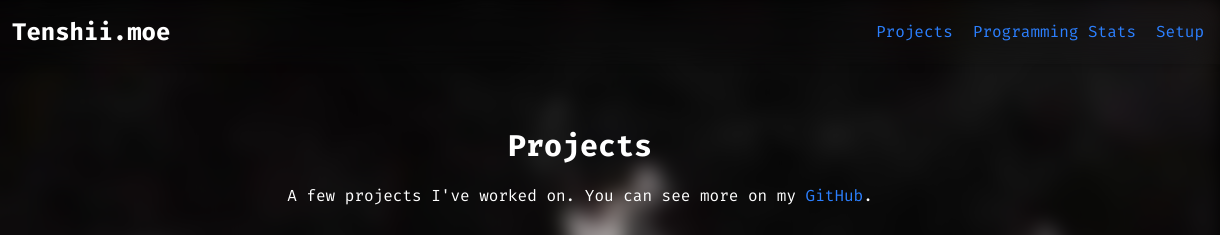
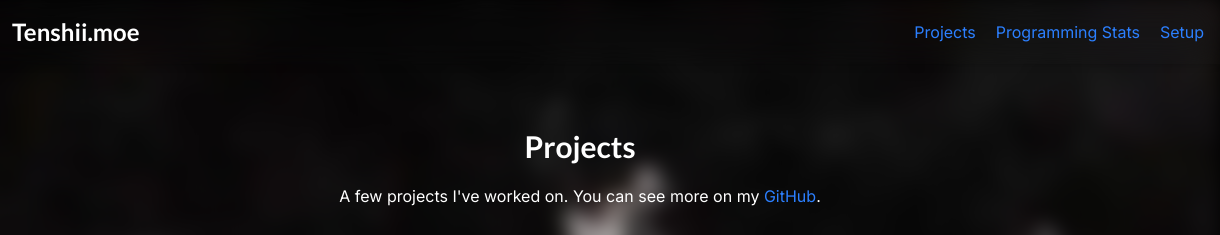
Before and after one commit to CuteTenshii/CuteTenshii.github.io, an Astro site: page /projects in a window 1280 px wide. Shown: the top 235 px of the page, 60-1280 px from the left. Built offline with nearby package versions, Linux system fonts and the light colour scheme; Astro itself is replaced by a stand-in of ours.

Commit message:
feat: swap font to Inter/Lato and add Astro view transitions

```diff
--- a/src/layouts/BaseLayout.astro
+++ b/src/layouts/BaseLayout.astro
@@ -1,4 +1,5 @@
 ---
+import { ClientRouter } from 'astro:transitions';
 import Header from '@/components/Header';
 import Footer from '@/components/Footer.astro';
 import '@/styles/globals.css';
@@ -29,8 +30,9 @@ const ogImage = '/img/pfp.webp';
     <link rel="icon" href="/favicon.ico" />
     <link rel="preconnect" href="https://fonts.googleapis.com" />
     <link rel="preconnect" href="https://fonts.gstatic.com" crossorigin />
-    <link href="https://fonts.googleapis.com/css2?family=Fira+Mono:wght@400;700&display=swap" rel="stylesheet" />
+    <link href="https://fonts.googleapis.com/css2?family=Inter:wght@400;700&family=Lato:wght@400;700&display=swap" rel="stylesheet" />
     <script defer data-domain="tenshii.moe" src="https://s.tenshii.moe/_s/outbound-links.js"></script>
+    <ClientRouter />
   </head>
   <body>
     <Header client:load />
--- a/src/styles/globals.css
+++ b/src/styles/globals.css
@@ -9,7 +9,7 @@
         position: relative;
         background-color: #000;
         color: theme(colors.white);
-        font-family: 'Fira Mono', 'Apple Color Emoji', sans-serif;
+        font-family: Inter, system-ui, 'Apple Color Emoji', 'Noto Color Emoji', sans-serif;
     }
 
     html::before {
@@ -35,4 +35,14 @@
         color: theme(colors.blue.300);
         text-decoration: underline;
     }
+
+    h1, h2 {
+        font-family: Lato, sans-serif;
+    }
 }
+
+@layer utilities {
+    .font-lato {
+        font-family: Lato, sans-serif;
+    }
+}
```
